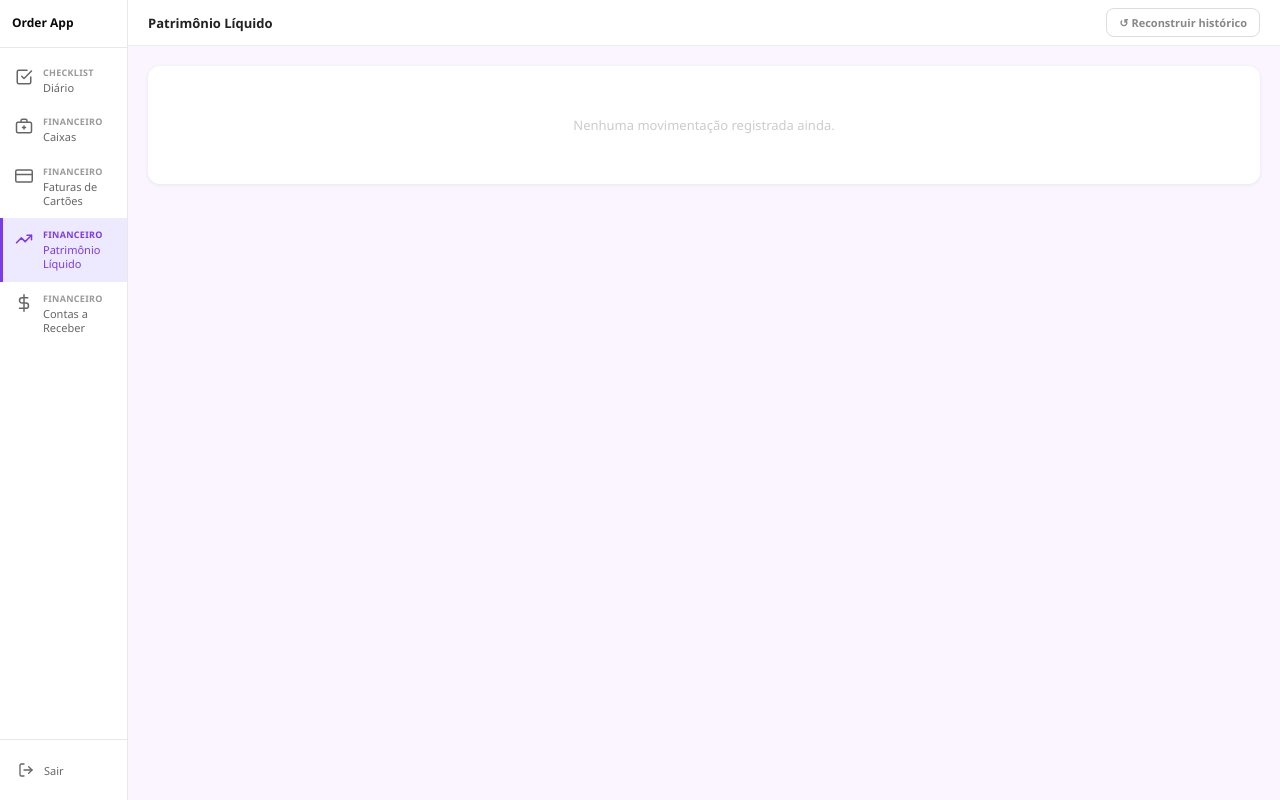
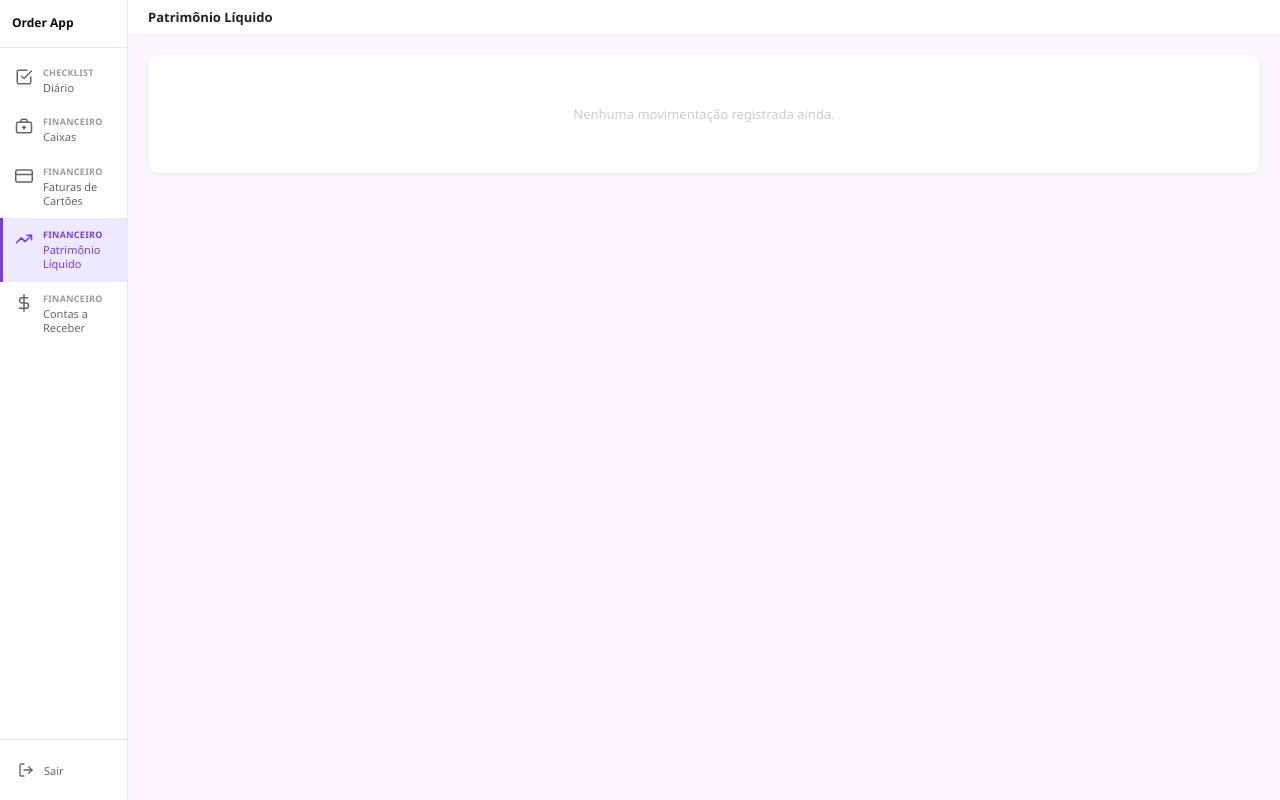
Before and after one commit to DanteDerette/orderapp, a Flask app: template templates/patrimonio.html in a window 1280 px wide. Run offline with Flask 3, Linux system fonts and the light colour scheme; the template is opened without the code that fills it, so the values that code supplies are empty.

Commit message:
feat: remove botão Reconstruir histórico do patrimônio

```diff
--- a/templates/patrimonio.html
+++ b/templates/patrimonio.html
@@ -60,10 +60,6 @@
         <svg width="22" height="22" viewBox="0 0 24 24" fill="none" stroke="currentColor" stroke-width="2.2" stroke-linecap="round"><line x1="3" y1="6" x2="21" y2="6"/><line x1="3" y1="12" x2="21" y2="12"/><line x1="3" y1="18" x2="21" y2="18"/></svg>
       </button>
       <span class="main-header-titulo">Patrimônio Líquido</span>
-      <form method="POST" action="/patrimonio/reconstruir"
-            onsubmit="return confirm('Isso vai limpar o histórico atual e reconstruir retroativamente desde o início. Continuar?')">
-        <button type="submit" class="btn-reconstruir">↺ Reconstruir histórico</button>
-      </form>
     </div>
 
     <div class="conteudo">
```
